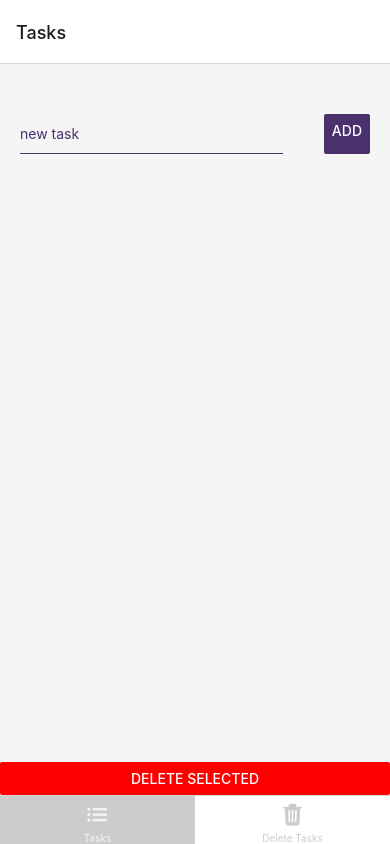
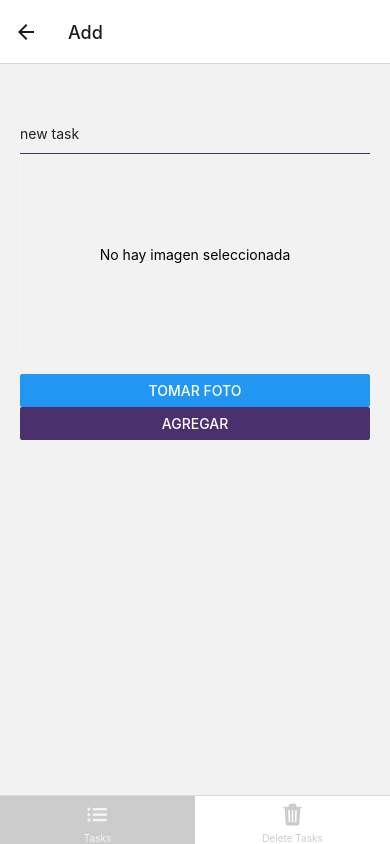
Before and after one commit to mihailpozarski/react-native-first-proyect, a React Native app: screen /Add in a window 390 px wide. Built offline with nearby package versions, Linux system fonts and the light colour scheme.

Commit message:
feat(Tasks): migrate tasks to own page and allow image addition

```diff
--- a/components/add-task/index.js
+++ b/components/add-task/index.js
@@ -1,25 +1,48 @@
-import React from "react";
+import React, { useState } from "react";
 import { View, TextInput, Button } from "react-native";
+import ImageSelector from "../image-selector/index.js";
+import { useDispatch, useSelector } from 'react-redux';
+import { addTask, setTask, setImage } from '../../store/actions';
 import styles from "./styles.js";
 
-const AddTask = ({ item, onChangeText, placeholder, addItem, placeholderTextColor, textButton, color }) => {
+const AddTasks = ({navigation}) => {
+    const dispatch = useDispatch();
+    const task = useSelector(state => state.tasksState.task);
+    const image = useSelector(state => state.tasksState.image);
+
+    const onHandleChangeText = (text) => {
+        dispatch(setTask(text));
+    };
+
+    const onHandleImageSelected = (image) => {
+        dispatch(setImage(image));
+    };
+
+    const onHandleAddTask = () => {
+        if(task && image) {
+            dispatch(addTask());
+            navigation.navigate('Tasks');
+        }
+    };
+
     return (
         <View style={styles.inputContainer}>
             <TextInput
-                placeholder={placeholder}
+                placeholder="new task"
                 style={styles.input}
                 selectionColor='#4A306D'
-                placeholderTextColor={placeholderTextColor}
-                onChangeText={onChangeText}
-                value={item}
+                onChangeText={onHandleChangeText}
+                value={task}
             />
+            <ImageSelector onImage={onHandleImageSelected} />
             <Button
-                title={textButton}
-                color={color}
-                onPress={addItem}
+                style={styles.button}
+                title="Agregar"
+                color="#4A306D"
+                onPress={onHandleAddTask}
             />
         </View>
     );
 }
 
-export default AddTask;
+export default AddTasks;
--- a/components/add-task/styles.js
+++ b/components/add-task/styles.js
@@ -6,16 +6,17 @@ const styles = StyleSheet.create({
     marginTop: 50,
     marginBottom: 20,
     marginHorizontal: 20,
-        flexDirection: 'row',
-        justifyContent: 'space-between',
   },
   input: {
-        width: '75%',
+    width: '100%',
     borderBottomColor: '#4A306D',
     borderBottomWidth: 1,
     height: 40,
     color: '#212121',
   },
+  button: {
+    marginTop: 20,
+  },
 });
 
 export default styles;
--- a/components/index.js
+++ b/components/index.js
@@ -1,5 +1,5 @@
 export { DeleteScreen } from './delete-screen/index';
 export { DeleteAllScreen } from './delete-all-screen/index';
 export { default as TasksNavigation } from './tasks-navigation/index';
-export { default as AddTask } from './add-task/index';
+export { default as AddTasks } from './add-task/index';
 export { default as TasksScreen } from './tasks-screen/index';
--- a/components/tasks-navigation/index.js
+++ b/components/tasks-navigation/index.js
@@ -1,6 +1,7 @@
 import React from 'react';
 import { createNativeStackNavigator } from '@react-navigation/native-stack';
 import TasksScreen from '../tasks-screen/index';
+import AddTasks from '../add-task';
 import { DeleteScreen } from '../delete-screen/index';
 
 const Stack = createNativeStackNavigator();
@@ -10,6 +11,7 @@ const TasksNavigation = () => {
     <Stack.Navigator>
       <Stack.Screen name="Tasks" component={TasksScreen} />
       <Stack.Screen name="Delete" component={DeleteScreen} />
+      <Stack.Screen name="Add" component={AddTasks} />
     </Stack.Navigator>
   );
 }
--- a/components/tasks-screen/index.js
+++ b/components/tasks-screen/index.js
@@ -4,23 +4,18 @@ import {
   View,
   Button,
   FlatList,
+  Image,
   TouchableOpacity,
 } from 'react-native';
 import CheckBox from 'expo-checkbox';
-import AddTask from '../add-task/index';
 import { styles } from './styles';
 import { useDispatch, useSelector } from 'react-redux';
-import { deleteAllSelectedTasks, addTaskToSelectedTasks, addTask, setTask } from '../../store/actions';
+import { deleteAllSelectedTasks, addTaskToSelectedTasks } from '../../store/actions';
 
 export default function TasksScreen({ navigation }) {
   const dispatch = useDispatch();
   const tasks = useSelector(state => state.tasksState.tasks);
   const selectedTasks = useSelector(state => state.tasksState.selectedTasks);
-  const task = useSelector(state => state.tasksState.task);
-
-  const onHandleChangeText = (text) => {
-    dispatch(setTask(text));
-  }
 
   const onHandleDelete = (id) => {
     navigation.navigate('Delete', { id });
@@ -30,6 +25,7 @@ export default function TasksScreen({ navigation }) {
     <View style={styles.itemContainer}>
       <CheckBox value={selectedTasks.includes(item)} onValueChange={() => dispatch(addTaskToSelectedTasks(item))} />
       <Text style={styles.item}>{item.value}</Text>
+      <Image source={{ uri: item.image }} style={styles.image} />
       <TouchableOpacity style={styles.button} onPress={() => onHandleDelete(item.id)}>
         <Text style={styles.delete}>X</Text>
       </TouchableOpacity>
@@ -38,16 +34,7 @@ export default function TasksScreen({ navigation }) {
 
   return (
     <View style={styles.container}>
-      <AddTask
-        item={task}
-        onChangeText={onHandleChangeText}
-        placeholder='new task'
-        addItem={() => dispatch(addTask())}
-        selectionColor='#4A306D'
-        placeholderTextColor='#4A306D'
-        textButton='ADD'
-        color='#4A306D'
-      />
+      <Button title="Agregar Tasks" onPress={() => navigation.navigate('Add')} />
       <FlatList
         style={styles.itemList}
         data={tasks}
--- a/components/tasks-screen/styles.js
+++ b/components/tasks-screen/styles.js
@@ -50,5 +50,10 @@ export const styles = StyleSheet.create({
     alignItems: 'center',
     marginTop: 30,
     paddingVertical: 20,
-  }
+  },
+  image: {
+    width: 50,
+    height: 50,
+    borderRadius: 25,
+  },
 });
```
Lines whose indentation alone changed are shown as unchanged.
